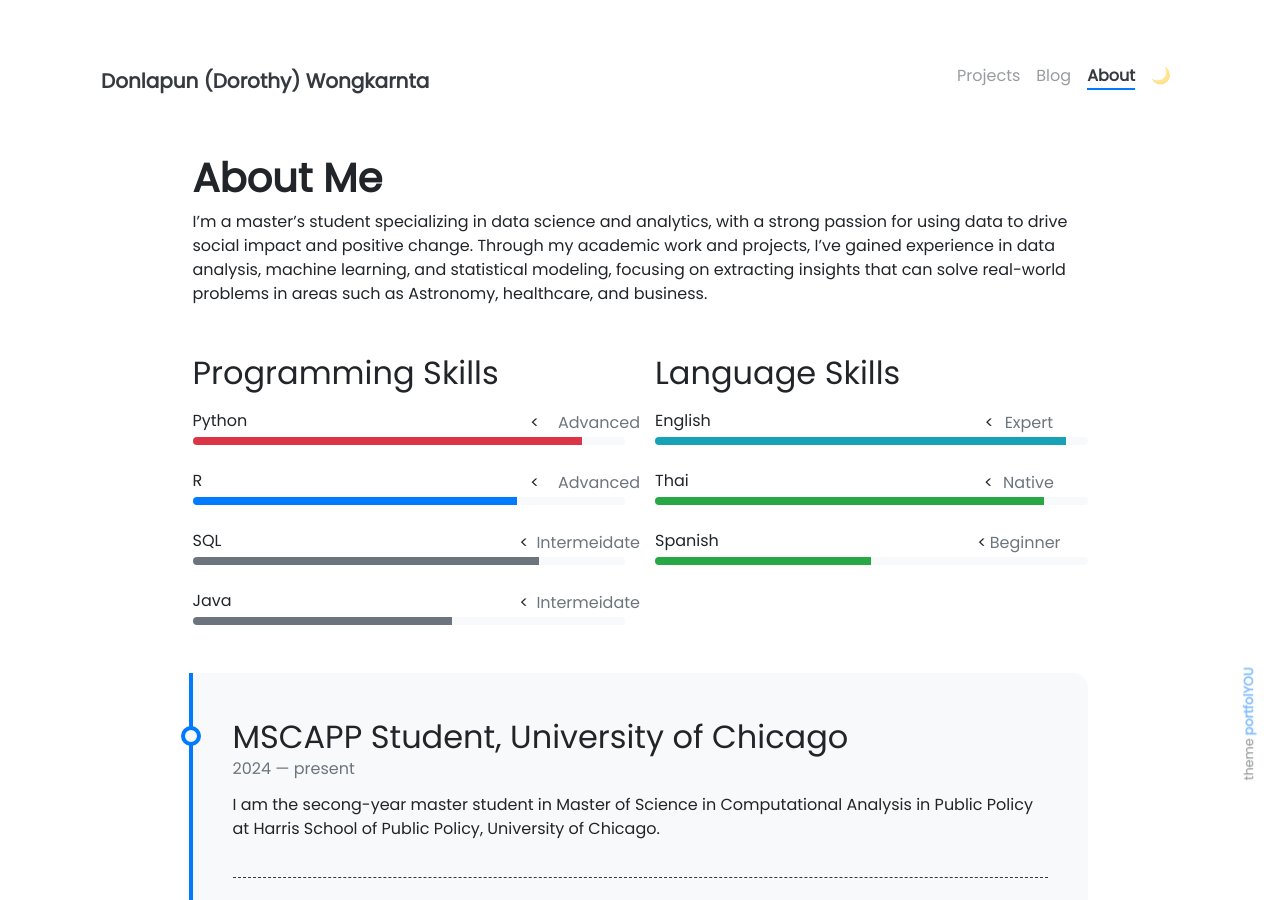
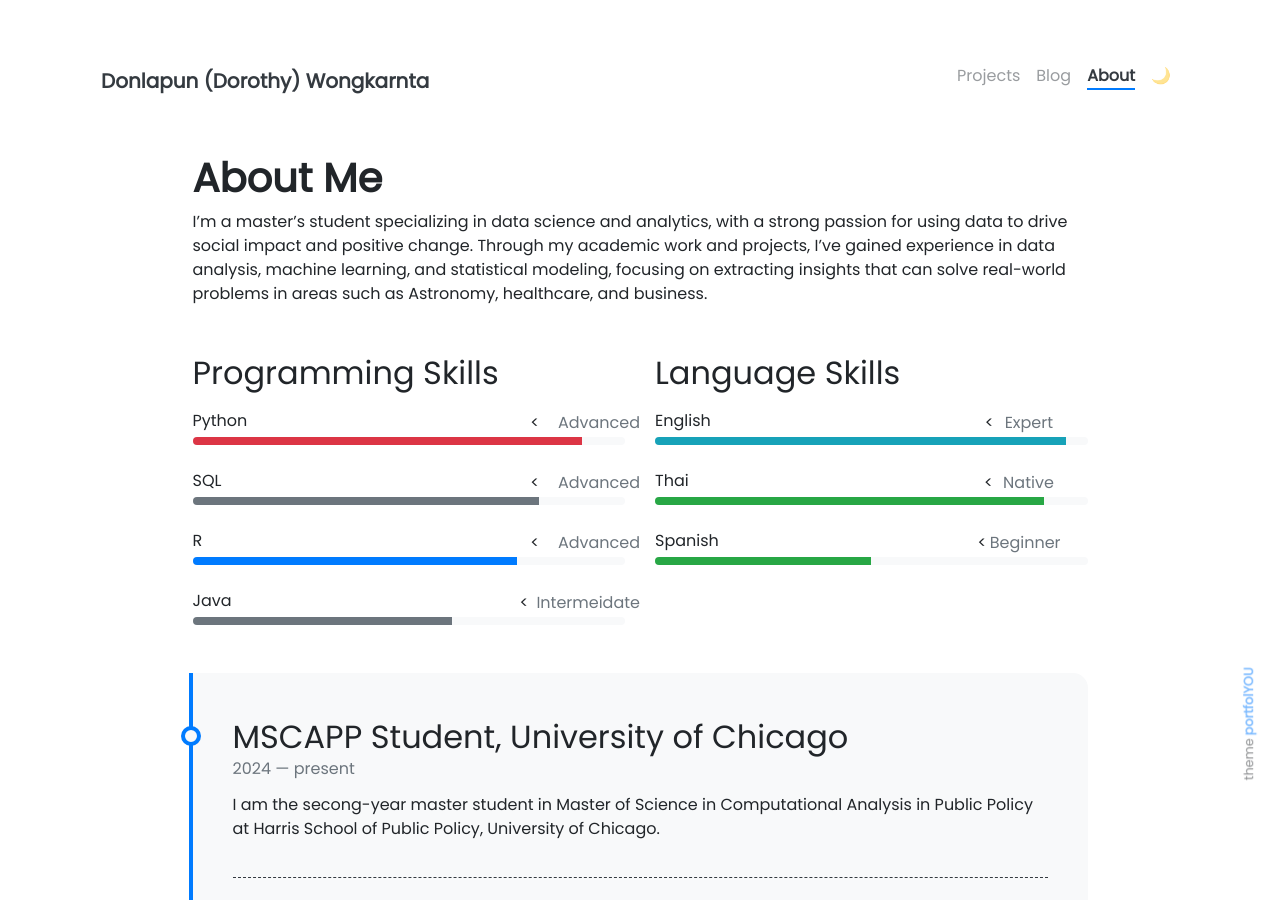
Before and after one commit to Donlapun/donlapun.github.io, a Jekyll site: the page built from pages/about.md, in a window 1280 px wide and 900 px high. Built offline with Jekyll 4.4.1, drawn with Linux system fonts in a browser that asks for light colours; nearby versions of some CDN libraries.

Commit message:
Update programming-skills.yml

```diff
--- a/_data/programming-skills.yml
+++ b/_data/programming-skills.yml
@@ -2,17 +2,17 @@
   percentage: 90
   level: Advanced
   color: danger
+
+- name: SQL
+  percentage: 80
+  level: Advanced
+  color: secondary
 
 - name: R
   percentage: 75
   level: Advanced
   color:
 
-- name: SQL
-  percentage: 80
-  level: Intermeidate
-  color: secondary
-
 - name: Java
   percentage: 60
   level: Intermeidate
```
